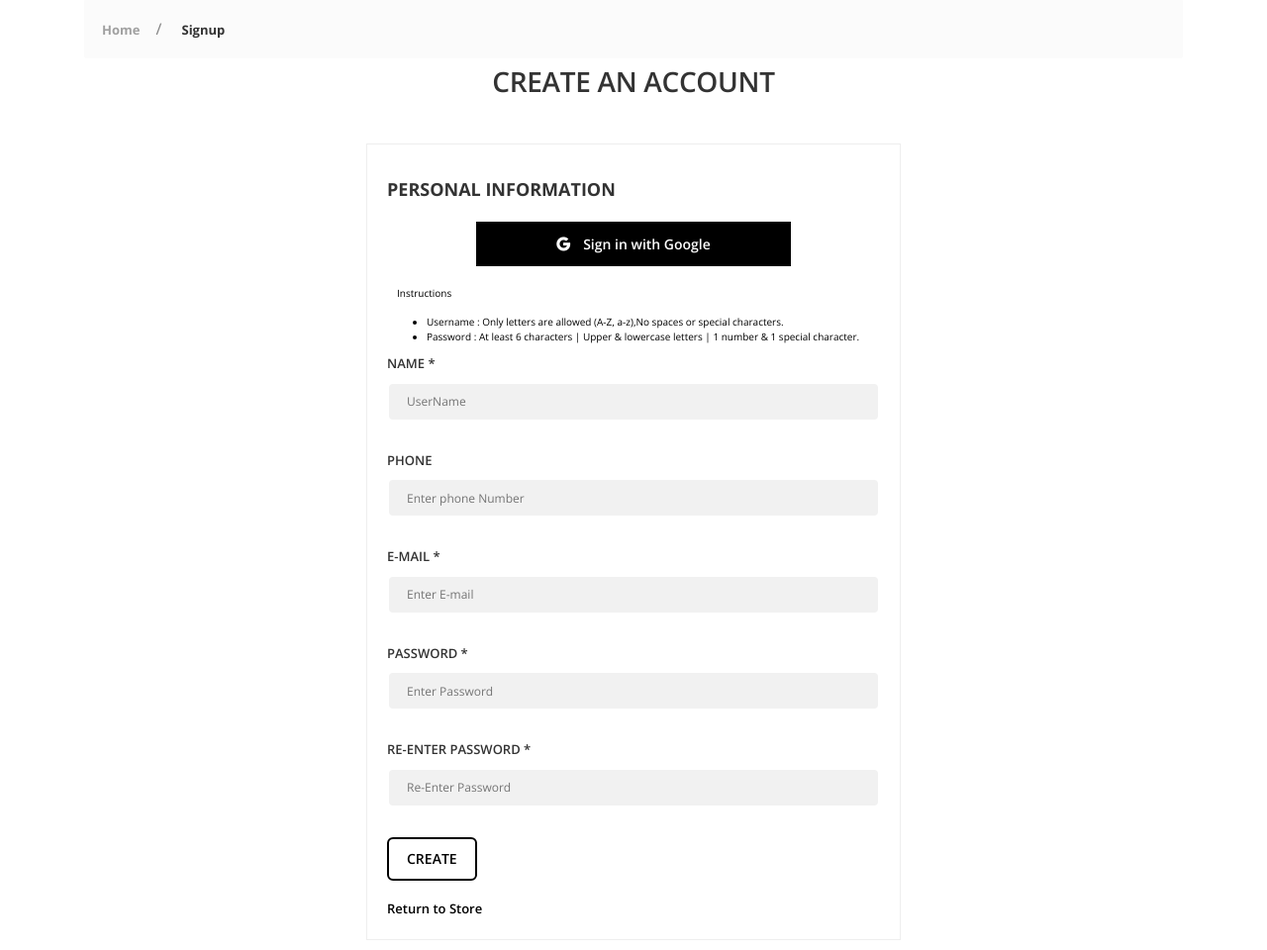
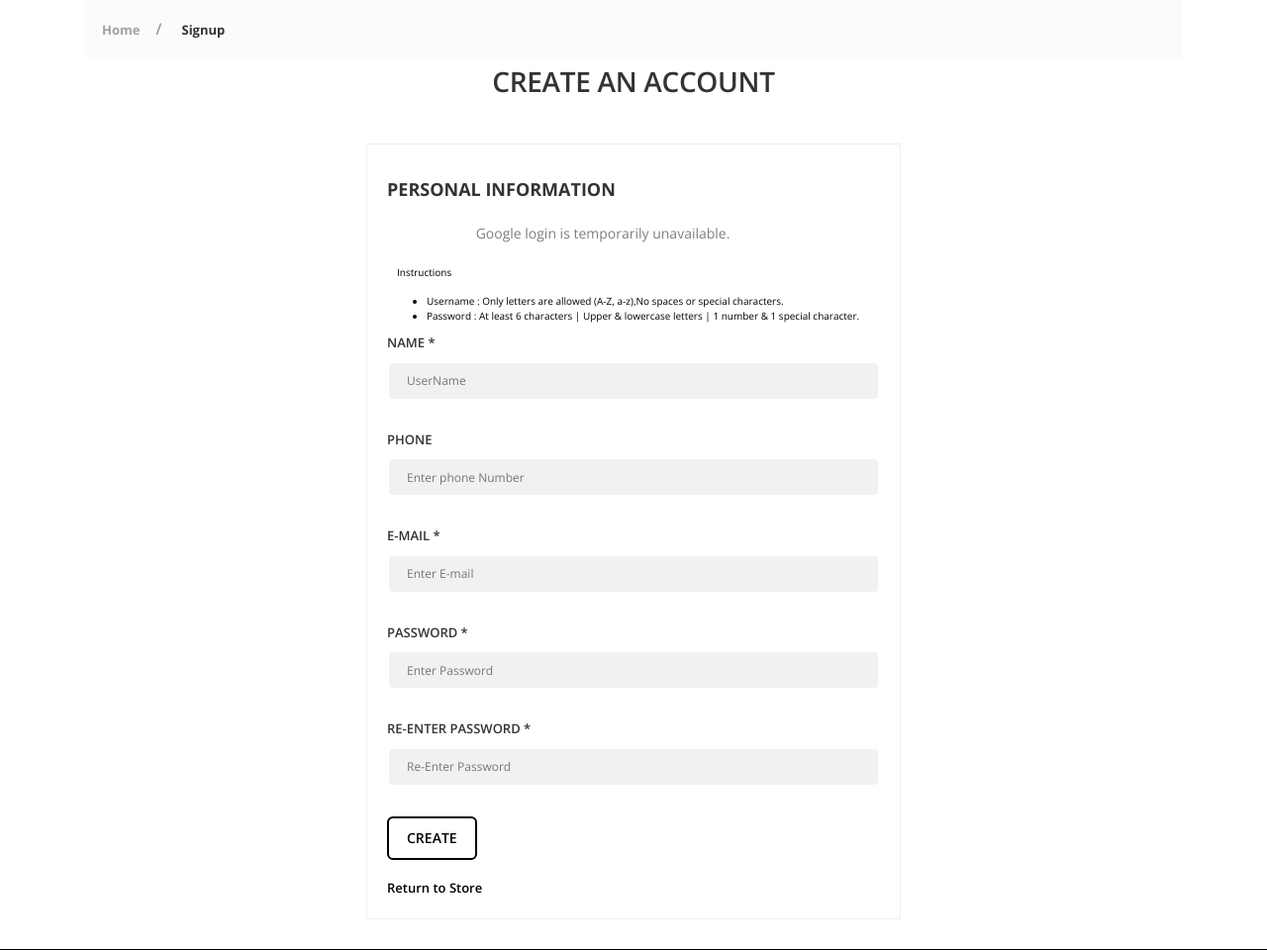
Before and after one commit to ashique1213/Brat-MensClothings, a Django app: page /signupuser/ in a window 1280 px wide. Shown: the part 161-1121 px from the top of the page at 99% size. Run offline with Django 5.2, Linux system fonts and the light colour scheme; some libraries are stand-ins or nearby versions.

Commit message:
bug fixing

```diff
--- a/bratmensclothing/templates/user/signup.html
+++ b/bratmensclothing/templates/user/signup.html
@@ -68,10 +68,14 @@
                                         </div> -->
                                         <div class="gl-s-api">
                                             <div class="u-s-m-b-15">
-                                                <a class="gl-s-api__btn gl-s-api__btn--gplus" href="{% provider_login_url 'google' %}">
-                                                    <i class="fab fa-google"></i>
-                                                    <span>Sign in with Google</span>
-                                                </a>
+                                                {% if 'google' in socialaccount_providers %}
+                                                    <a href="{% provider_login_url 'google' %}" class="gl-s-api__btn gl-s-api__btn--gplus">
+                                                        <i class="fab fa-google"></i>
+                                                        <span>Sign in with Google</span>
+                                                    </a>
+                                                {% else %}
+                                                    <p>Google login is temporarily unavailable.</p>
+                                                {% endif %}
                                             </div>
                                         </div>
                                     </div>
```
Also changed, not shown: bratmensclothing/templates/user/login.html (+8 -4 lines).
